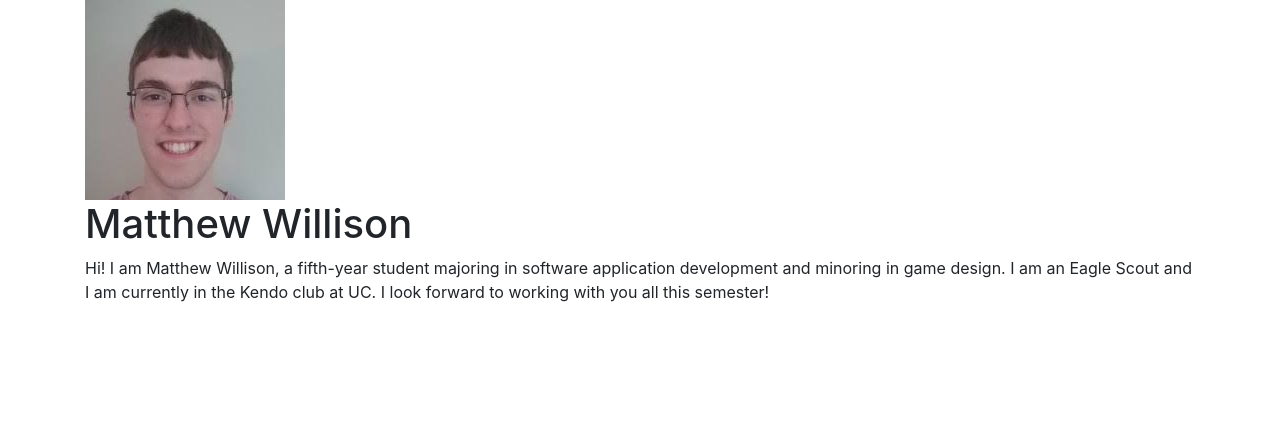
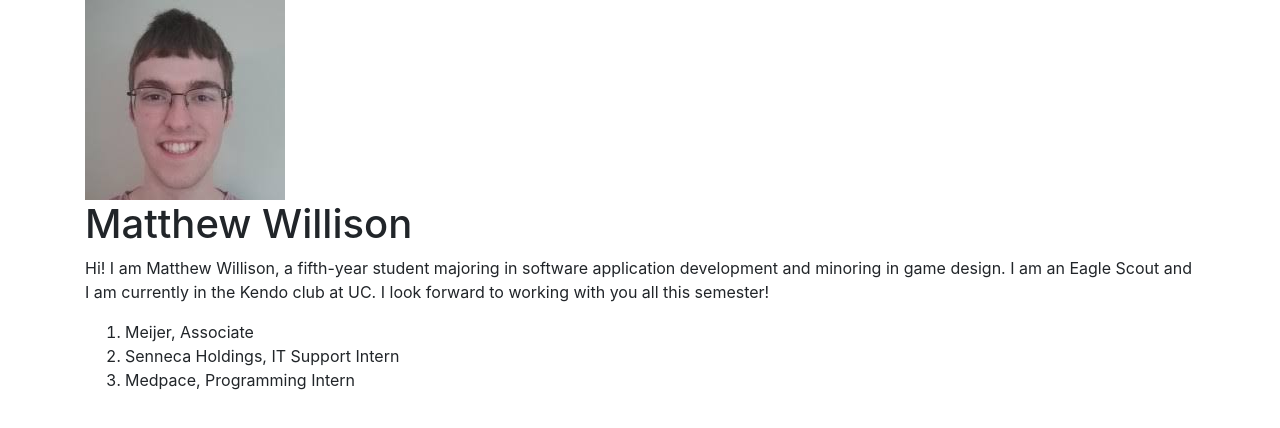
Before and after one commit to it3049c-fall22-henderson/online-portfolio-willi6m7, a website: page index.html in a window 1280 px wide. Drawn offline with nearby package versions, Linux system fonts and the light colour scheme.

Commit message:
added Work Experience
added work experience

```diff
--- a/index.html
+++ b/index.html
@@ -23,6 +23,13 @@
         game design. I am an Eagle Scout and I am currently in the Kendo club at UC. I look forward to working with you
         all this semester!</p>
     </div>
+    <div class="section" id="experience">
+      <ol>
+        <li>Meijer, Associate</li>
+        <li>Senneca Holdings, IT Support Intern</li>
+        <li>Medpace, Programming Intern</li>
+      </ol>
+    </div>
     <!-- WORK FROM INSIDE THIS CONTAINER-->
   </div>
   <!-- INCLUDE SCRIPTS FILE HERE -->
```
